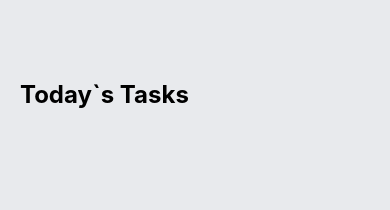
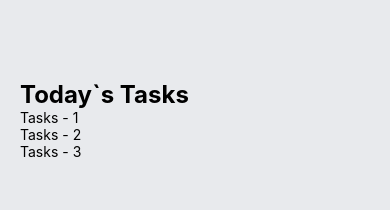
Before and after one commit to NiloMarcos/AppTodoList, a React Native app: screen / in a window 390 px wide. Shown: the top 210 px of the page. Built offline with nearby package versions, Linux system fonts and the light colour scheme.

Commit message:
add props for tasks

```diff
--- a/src/components/Tasks/index.js
+++ b/src/components/Tasks/index.js
@@ -1,10 +1,10 @@
 import React from 'react';
 import { View, Text, StyleSheet } from 'react-native';
 
-export default function Tasks() {
+export default function Tasks({ title }) {
   return(
     <View>
-      <Text>This is a Task</Text>
+      <Text>{title}</Text>
     </View>
   );
 }
--- a/src/screens/Home/index.js
+++ b/src/screens/Home/index.js
@@ -1,6 +1,6 @@
 import React from 'react';
 import { Text, View, StyleSheet } from 'react-native';
-
+import Tasks from '../../components/Tasks';
 
 export default function Home() {
   return(
@@ -10,7 +10,9 @@ export default function Home() {
         <Text style={styles.sectionTitle}>Today`s Tasks</Text>
 
         <View style={styles.items}>
-
+          <Tasks title="Tasks - 1" />
+          <Tasks title="Tasks - 2" />
+          <Tasks title="Tasks - 3" />
         </View>
       </View>
 
```
